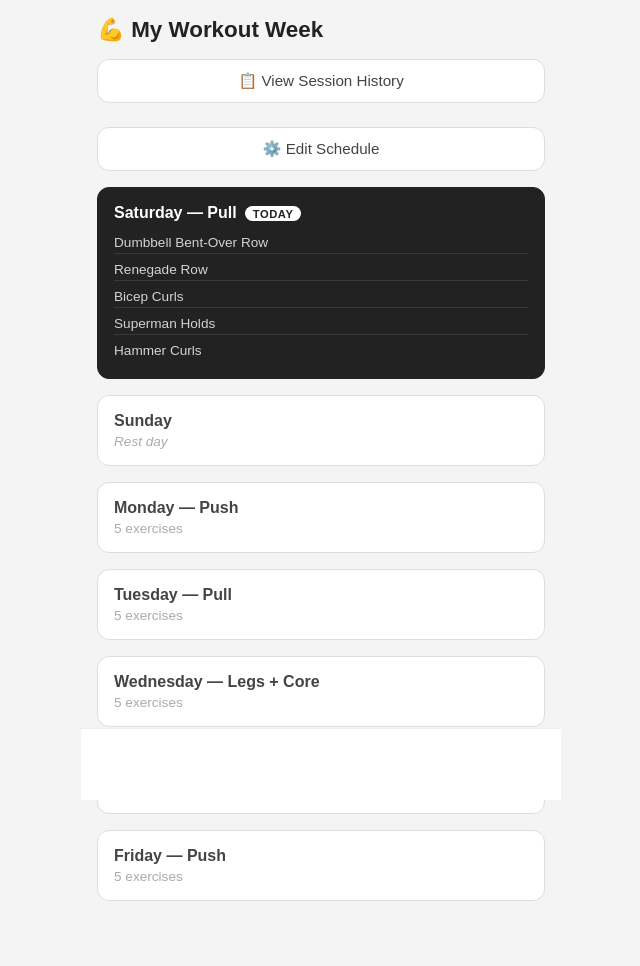
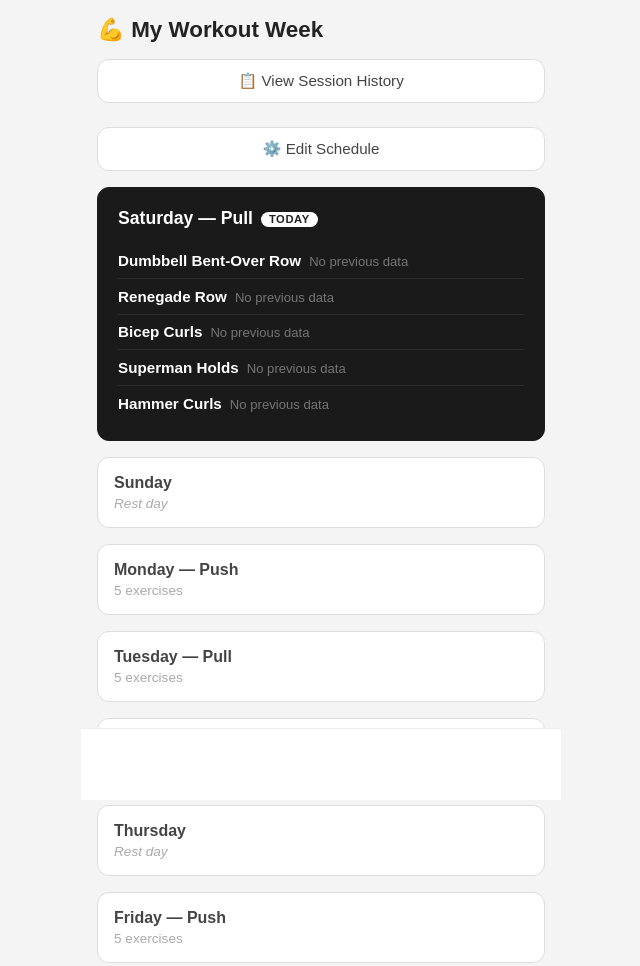
Before and after one commit to DiegoA-AF/Workout-App, a plain HTML site: page index.html in a window 1280 px wide. Shown: the whole page, without its empty margins (319-959 px from the left). Drawn offline with nearby package versions, Linux system fonts and the light colour scheme.

Commit message:
Update index.html
Today's workout card design

```diff
--- a/index.html
+++ b/index.html
@@ -36,20 +36,32 @@
     .rest { font-style: italic; cursor: default; }
 
     .day-card.today {
-      background: #222;
-      border-color: #222;
+      background: #1a1a1a;
+      border-color: #1a1a1a;
       color: white;
+      padding: 1.25rem;
     }
-    .day-card.today h2 { color: white; }
-    .day-card.today p { color: #aaa; }
-    .day-card.today:hover { background: #333; }
-    .day-card.today li {
-      font-size: 0.85rem;
-      color: rgba(255,255,255,0.8);
-      padding: 0.2rem 0;
-      border-bottom: 1px solid rgba(255,255,255,0.1);
+    .day-card.today:hover { background: #2a2a2a; }
+    .day-card.today h2 { color: white; font-size: 1.1rem; margin-bottom: 0.9rem; }
+    .day-card.today .today-ex-row {
+      display: flex;
+      align-items: baseline;
+      gap: 0.5rem;
+      padding: 0.55rem 0;
+      border-bottom: 1px solid rgba(255,255,255,0.08);
     }
-    .day-card.today li:last-child { border-bottom: none; }
+    .day-card.today .today-ex-row:last-child { border-bottom: none; }
+    .day-card.today .today-ex-name {
+      font-size: 0.95rem;
+      font-weight: 600;
+      color: white;
+      flex-shrink: 0;
+    }
+    .day-card.today .today-ex-meta {
+      font-size: 0.82rem;
+      color: rgba(255,255,255,0.4);
+      white-space: nowrap;
+    }
 
     .today-badge {
       display: inline-block;
@@ -830,13 +842,30 @@
         if (isRest) {
           card.innerHTML = '<h2>' + entry.day + badge + '</h2><p class="rest">Rest day</p>';
         } else if (isToday) {
-          const exList = entry.exercises.map(function(ex) {
-            return '<li>' + ex + '</li>';
+          const lastSession = getLastSession(entry.day);
+
+          const rows = entry.exercises.map(function(ex) {
+            let meta = '';
+            if (lastSession && lastSession.exercises[ex]) {
+              const sets = lastSession.exercises[ex];
+              const setCount = sets.length;
+              // Average reps across sets
+              const avgReps = Math.round(
+                sets.reduce(function(sum, s) { return sum + parseFloat(s.reps || 0); }, 0) / setCount
+              );
+              const weight = parseFloat(sets[0].weight || 0);
+              meta = setCount + ' sets · ' + avgReps + ' reps' + (weight > 0 ? ' · ' + weight + 'kg' : '');
+            } else {
+              meta = 'No previous data';
+            }
+            return '<div class="today-ex-row">' +
+              '<span class="today-ex-name">' + ex + '</span>' +
+              '<span class="today-ex-meta">' + meta + '</span>' +
+              '</div>';
           }).join('');
+
           card.innerHTML =
-            '<h2>' + entry.day + ' — ' + entry.type + badge + '</h2>' +
-            '<ul style="list-style:none;margin-top:0.6rem;padding:0;display:flex;flex-direction:column;gap:0.3rem;">' +
-            exList + '</ul>';
+            '<h2>' + entry.day + ' — ' + entry.type + badge + '</h2>' + rows;
           card.onclick = function() { openDay(entry.day, entry.type, entry.exercises); };
         } else {
           card.innerHTML = '<h2>' + entry.day + ' — ' + entry.type + badge + '</h2><p>' + entry.exercises.length + ' exercises</p>';
```
